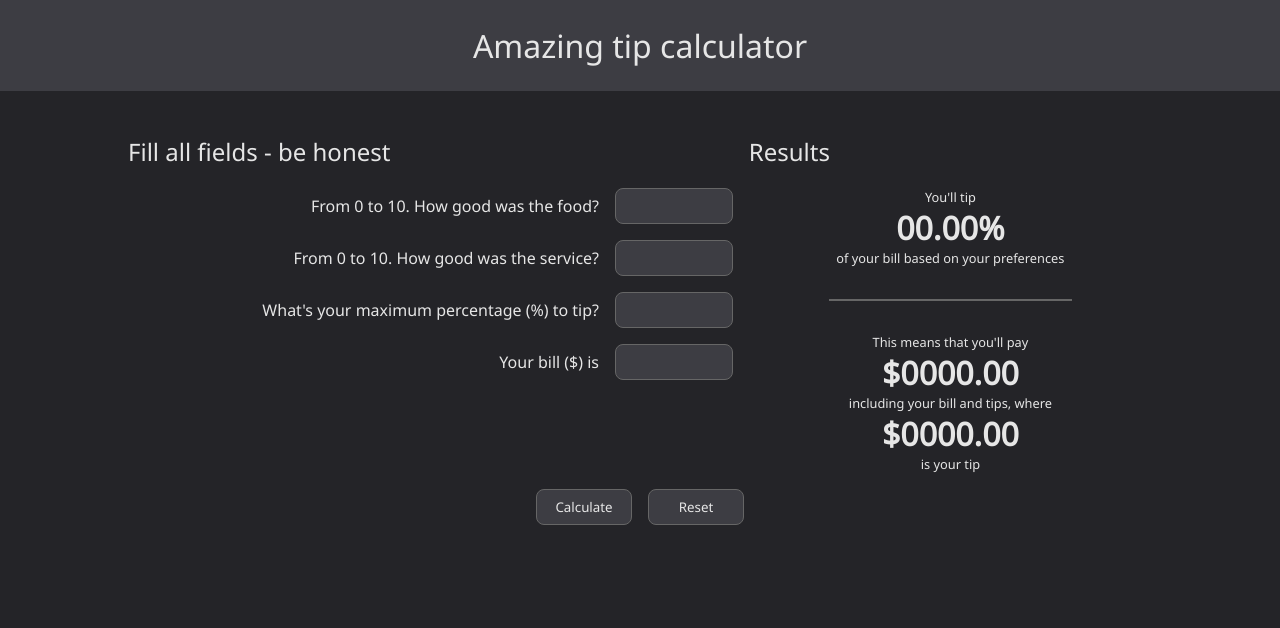
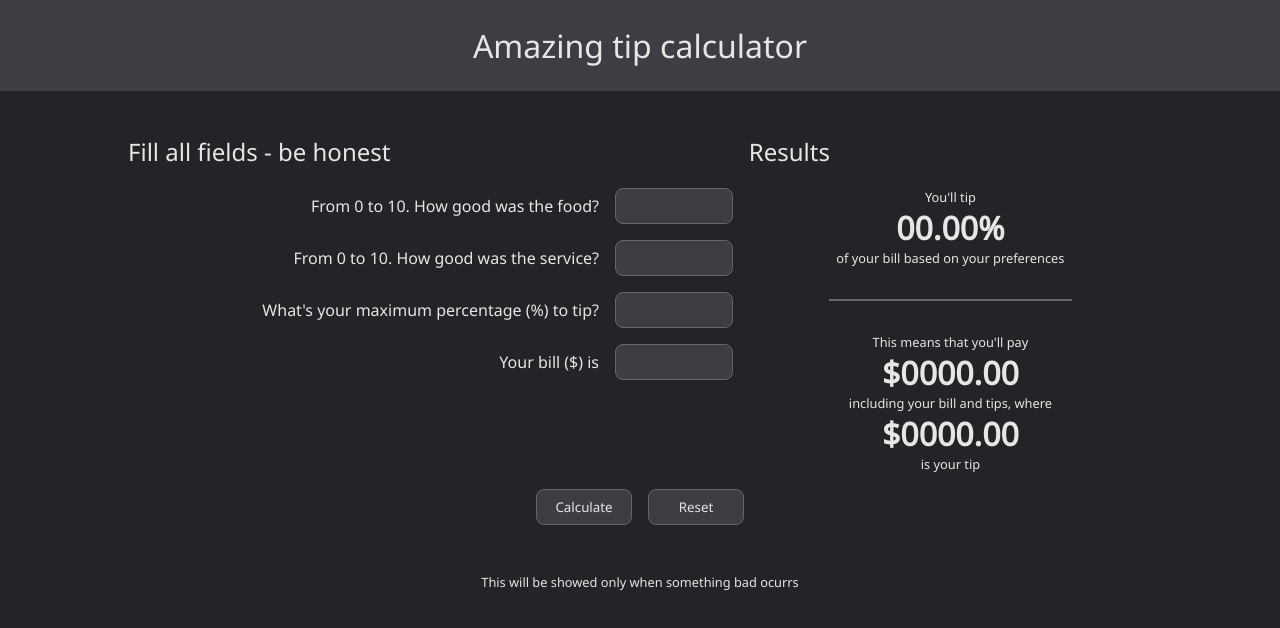
Before and after one commit to arcamp0130/fuzzy-logic, a website with bundled scripts: page src/public/index.html in a window 1280 px wide. Built offline with nearby package versions, Linux system fonts and the light colour scheme.

Commit message:
feat: adding alert container to show server messages to user.

```diff
--- a/src/public/index.html
+++ b/src/public/index.html
@@ -32,7 +32,7 @@
                         <input type="number" id="max-tip" name="max-tip">
                     </div>
                     <div class="field container">
-                        <label for="">Your bill ($) is</label>
+                        <label for="bill">Your bill ($) is</label>
                         <input type="number" id="bill" name="bill">
                     </div>
                 </form>
@@ -60,6 +60,9 @@
                 <button type="reset" id="reset-btn">Reset</button>
             </div>
         </div>
+        <div class="alert container">
+            <span id="alert">This will be showed only when something bad ocurrs</span>
+        </div>
     </main>
 </body>
 <script type="module" src="./ts/main.ts"></script>
--- a/src/public/sass/index.scss
+++ b/src/public/sass/index.scss
@@ -47,6 +47,11 @@ form {
             text-align: right;
         }
     }
+}
+
+.alert {
+    margin: 2rem auto 0;
+    font-size: 0.8rem;
 }
 
 .views {
```
